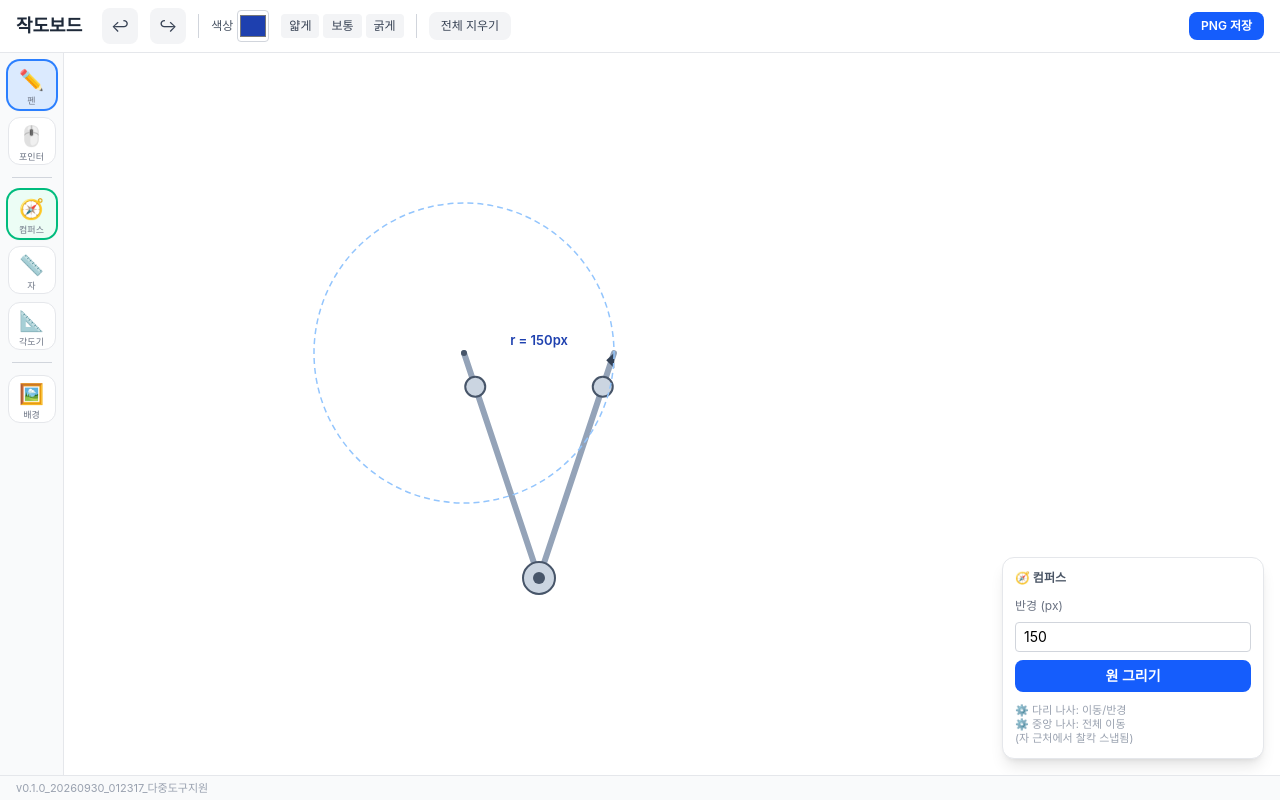
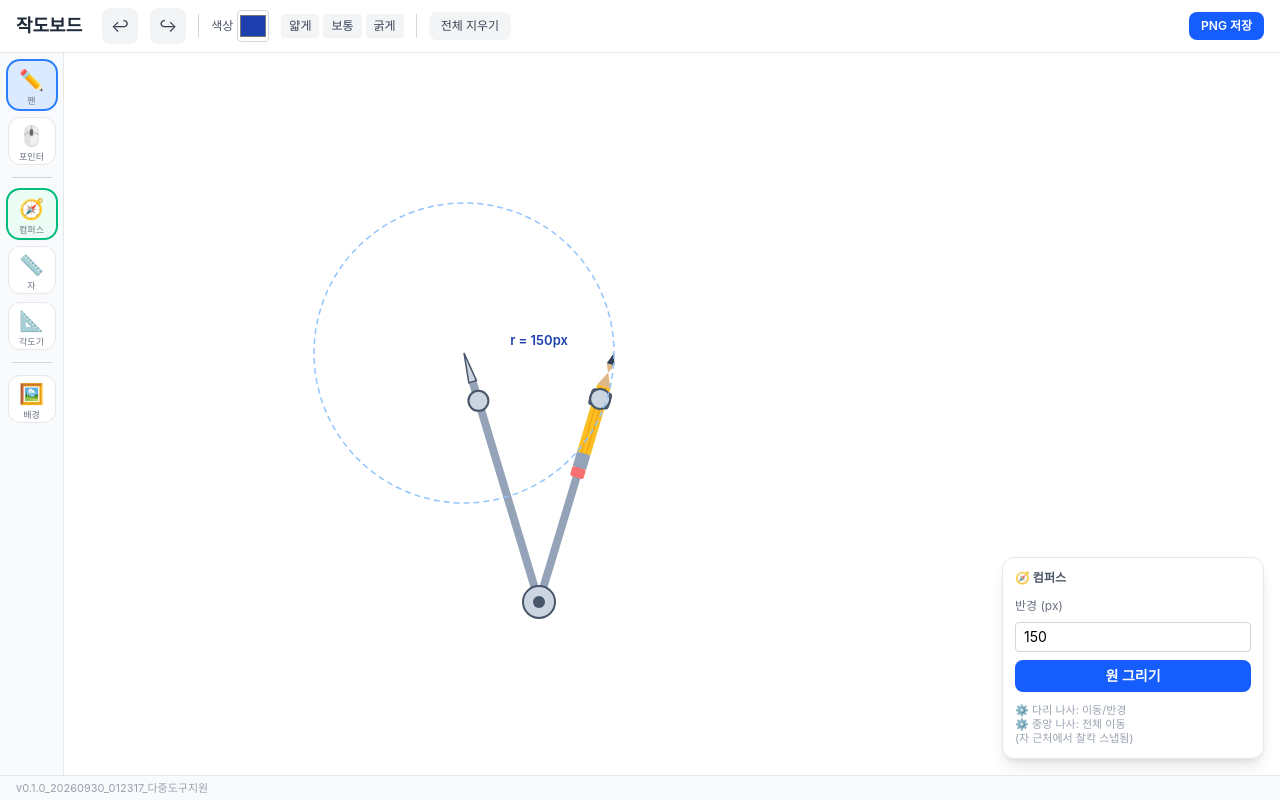
Before and after one commit to mathwawawa-dev/geometric_construction, a React (Vite) app: page / in a window 1280 px wide. Both pictures are taken after a click on the button "🧭 컴퍼스". Built offline with nearby package versions, Linux system fonts and the light colour scheme.

Commit message:
v0.1.10_20260930_024332_개선: 컴퍼스 다리 길이 고정 및 각도/높이 현실화, 우측 다리에 연필 장착 디자인 추가

```diff
--- a/src/components/CompassTool.jsx
+++ b/src/components/CompassTool.jsx
@@ -1,6 +1,4 @@
 import { useRef, useCallback } from 'react'
-
-const HANDLE_R = 8
 
 function dist(x1, y1, x2, y2) {
   return Math.hypot(x2 - x1, y2 - y1)
@@ -60,21 +58,29 @@ export default function CompassTool({ compass, setCompass, canvasRef, strokeColo
   const { pinX, pinY, pencilX, pencilY, radiusInput } = compass
   const radius = dist(pinX, pinY, pencilX, pencilY)
 
-  // 힌지 위치 계산 (다리 길이 유지하며 위로)
+  // 1. 다리 길이 및 힌지(손잡이) 높이 계산 (실제 컴퍼스 원리 적용)
   const midX = (pinX + pencilX) / 2
   const midY = (pinY + pencilY) / 2
   const dx = pencilX - pinX
   const dy = pencilY - pinY
+  const halfDist = radius / 2
+
+  // 고정된 다리 길이 (반지름이 매우 클 때만 유연하게 증가)
+  const legLength = Math.max(260, halfDist + 50)
+
+  // 피타고라스 정리로 높이 계산 (반지름이 커지면 컴퍼스 높이는 낮아짐!)
+  const compassHeight = Math.sqrt(legLength ** 2 - halfDist ** 2)
+
   const length = Math.hypot(dx, dy) || 1
-
-  // 직교 벡터
   const nx = -dy / length
   const ny = dx / length
 
-  // 컴퍼스 높이: 최소 180px 정도로 실제 컴퍼스처럼 길게 보이도록 함
-  const compassHeight = Math.max(180, length * 1.5)
   const hingeX = midX + nx * compassHeight
   const hingeY = midY + ny * compassHeight
+
+  // 다리 각도 계산 (부품 회전용)
+  const leftLegAngleDeg = Math.atan2(hingeY - pinY, hingeX - pinX) * (180 / Math.PI)
+  const rightLegAngleDeg = Math.atan2(hingeY - pencilY, hingeX - pencilX) * (180 / Math.PI)
 
   const getSVGPos = (e) => {
     const svg = svgRef.current
@@ -110,14 +116,13 @@ export default function CompassTool({ compass, setCompass, canvasRef, strokeColo
       } else if (dragging.current === 'pencil') {
         setCompass({ pencilX: p.x, pencilY: p.y })
       } else if (dragging.current === 'whole') {
-        const rawWholeP = getSVGPos(me) // 전체 이동은 raw로 계산 후 pin 기준 스냅
+        const rawWholeP = getSVGPos(me)
         let targetPinX = rawWholeP.x - dragOffset.current.dx
         let targetPinY = rawWholeP.y - dragOffset.current.dy
 
         const pdx = pencilX - pinX
         const pdy = pencilY - pinY
 
-        // pin 위치를 스냅
         const snappedPin = snapPointToRuler({ x: targetPinX, y: targetPinY }, ruler)
         setCompass({ pinX: snappedPin.x, pinY: snappedPin.y, pencilX: snappedPin.x + pdx, pencilY: snappedPin.y + pdy })
       }
@@ -135,7 +140,6 @@ export default function CompassTool({ compass, setCompass, canvasRef, strokeColo
     window.addEventListener('touchend', onUp)
   }, [pinX, pinY, pencilX, pencilY, setCompass, ruler])
 
-  // 숫자 입력 → 반경 설정
   const handleRadiusInput = (e) => {
     const val = e.target.value
     setCompass({ radiusInput: val })
@@ -170,33 +174,44 @@ export default function CompassTool({ compass, setCompass, canvasRef, strokeColo
         className="absolute inset-0 w-full h-full tool-overlay"
         style={{ touchAction: 'none', pointerEvents: 'none' }}
       >
-        {/* 컴퍼스 다리 (메탈 느낌) */}
+        {/* 왼쪽 다리 (은색 메탈) */}
         <line
           x1={hingeX} y1={hingeY}
-          x2={pinX} y2={pinY}
-          stroke="#94a3b8" strokeWidth="6" strokeLinecap="round"
-          style={{ pointerEvents: 'none' }}
-        />
-        <line
-          x1={hingeX} y1={hingeY}
-          x2={pencilX} y2={pencilY}
-          stroke="#94a3b8" strokeWidth="6" strokeLinecap="round"
+          x2={pinX + (hingeX - pinX) * (30 / legLength)}
+          y2={pinY + (hingeY - pinY) * (30 / legLength)}
+          stroke="#94a3b8" strokeWidth="8" strokeLinecap="round"
           style={{ pointerEvents: 'none' }}
         />
 
-        {/* 침핀 끝 뾰족한 부분 */}
-        <circle cx={pinX} cy={pinY} r={3} fill="#475569" style={{ pointerEvents: 'none' }} />
+        {/* 침핀 끝 뾰족한 부분 (회전) */}
+        <g transform={`translate(${pinX}, ${pinY}) rotate(${leftLegAngleDeg})`} style={{ pointerEvents: 'none' }}>
+          <polygon points="0,0 30,-4 30,4" fill="#cbd5e1" stroke="#475569" strokeWidth="1.5" />
+        </g>
 
-        {/* 연필 끝 부분 (흑연 느낌) */}
-        <polygon
-          points={`
-            ${pencilX},${pencilY}
-            ${pencilX - 4 + (hingeX - pencilX)*0.05},${pencilY - 4 + (hingeY - pencilY)*0.05}
-            ${pencilX + 4 + (hingeX - pencilX)*0.05},${pencilY + 4 + (hingeY - pencilY)*0.05}
-          `}
-          fill="#334155"
+        {/* 오른쪽 다리 (은색 메탈) */}
+        <line
+          x1={hingeX} y1={hingeY}
+          x2={pencilX + (hingeX - pencilX) * (50 / legLength)}
+          y2={pencilY + (hingeY - pencilY) * (50 / legLength)}
+          stroke="#94a3b8" strokeWidth="8" strokeLinecap="round"
           style={{ pointerEvents: 'none' }}
         />
+
+        {/* 연필 어셈블리 (회전) */}
+        <g transform={`translate(${pencilX}, ${pencilY}) rotate(${rightLegAngleDeg})`} style={{ pointerEvents: 'none' }}>
+          {/* 흑연 및 나무 */}
+          <polygon points="0,0 12,-4 12,4" fill="#334155" />
+          <polygon points="12,-4 12,4 35,-7 35,7" fill="#deb887" />
+          {/* 노란색 몸통 */}
+          <rect x="35" y="-7" width="70" height="14" fill="#fbbf24" />
+          <line x1="35" y1="-2.5" x2="105" y2="-2.5" stroke="#f59e0b" strokeWidth="1" />
+          <line x1="35" y1="2.5" x2="105" y2="2.5" stroke="#f59e0b" strokeWidth="1" />
+          {/* 금속 밴드 및 지우개 */}
+          <rect x="105" y="-7" width="15" height="14" fill="#94a3b8" />
+          <rect x="120" y="-7" width="10" height="14" fill="#f87171" rx="2" />
+          {/* 컴퍼스 다리와 연필을 연결하는 클램프 */}
+          <rect x="40" y="-10" width="16" height="20" rx="3" fill="#cbd5e1" stroke="#475569" strokeWidth="1.5" />
+        </g>
 
         {/* 힌지 조인트 (중앙 나사) */}
         <circle
@@ -208,18 +223,22 @@ export default function CompassTool({ compass, setCompass, canvasRef, strokeColo
         />
         <circle cx={hingeX} cy={hingeY} r={6} fill="#475569" style={{ pointerEvents: 'none' }} />
 
-        {/* 침핀 핸들 (금속 조절 나사) */}
+        {/* 침핀 고정 나사 (핸들) */}
         <circle
-          cx={pinX + (hingeX - pinX)*0.15} cy={pinY + (hingeY - pinY)*0.15} r={HANDLE_R + 2}
+          cx={pinX + (hingeX - pinX) * (50 / legLength)}
+          cy={pinY + (hingeY - pinY) * (50 / legLength)}
+          r={10}
           fill="#cbd5e1" stroke="#475569" strokeWidth="2"
           style={{ pointerEvents: 'all', cursor: 'move' }}
           onMouseDown={onPointerDown('pin')}
           onTouchStart={onPointerDown('pin')}
         />
 
-        {/* 연필 고정 나사 (금속) */}
+        {/* 연필 고정 나사 (핸들) - 클램프 위에 위치 */}
         <circle
-          cx={pencilX + (hingeX - pencilX)*0.15} cy={pencilY + (hingeY - pencilY)*0.15} r={HANDLE_R + 2}
+          cx={pencilX + (hingeX - pencilX) * (48 / legLength)}
+          cy={pencilY + (hingeY - pencilY) * (48 / legLength)}
+          r={10}
           fill="#cbd5e1" stroke="#475569" strokeWidth="2"
           style={{ pointerEvents: 'all', cursor: 'move' }}
           onMouseDown={onPointerDown('pencil')}
@@ -232,6 +251,7 @@ export default function CompassTool({ compass, setCompass, canvasRef, strokeColo
           fill="none" stroke="#93c5fd" strokeWidth="1.5" strokeDasharray="6 4"
           style={{ pointerEvents: 'none' }}
         />
+        {/* 반경 레이블 */}
         <text
           x={(pinX + pencilX) / 2}
           y={(pinY + pencilY) / 2 - 8}
```
Also changed, not shown: 작도보드_실행.html (+7 -11 lines).
